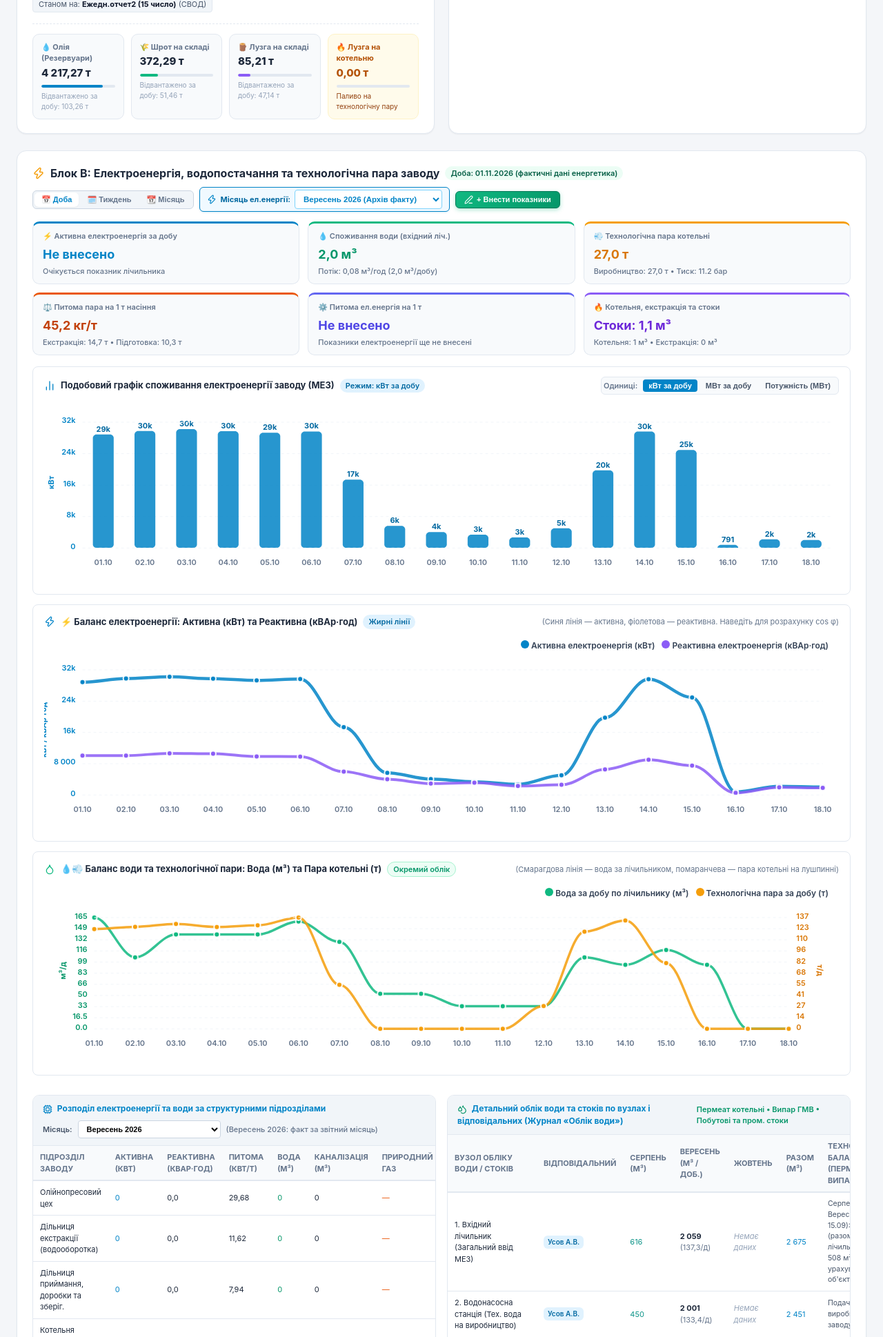
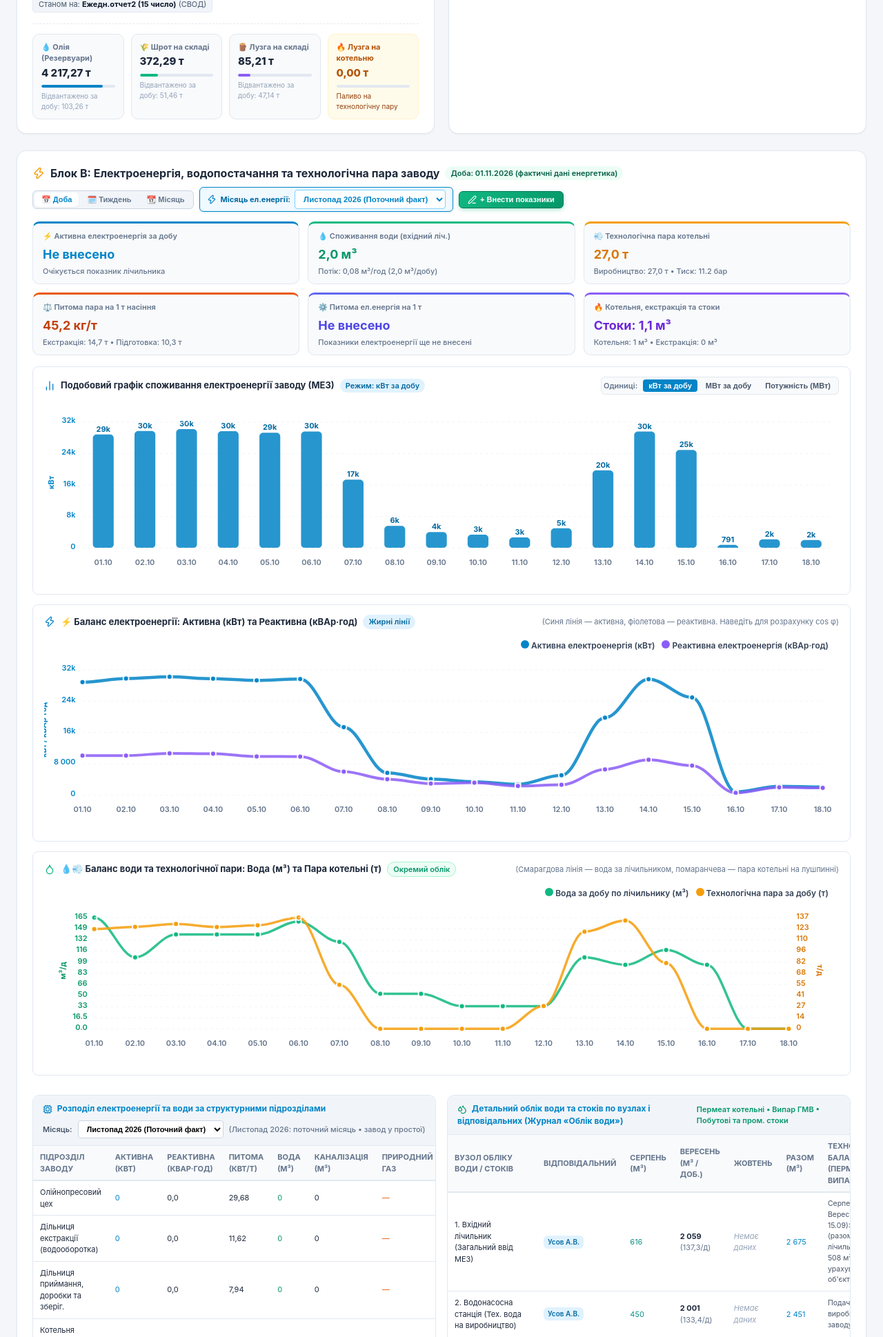
Before and after one commit to bublik3602/Dashbord-Api08, a PHP site: page /zabbix/ in a window 1280 px wide. Shown: the part 2137-4075 px from the top of the page at 69% size. Run offline with PHP 8.4, Linux system fonts and the light colour scheme; the visitor is signed in with stand-in values (Sample User, id 1); data that the repository does not hold is empty; some libraries are stand-ins or nearby versions.

Commit message:
Add November 2026 to Block B energy month selects and fix month timeline binding

```diff
--- a/assets/js/dashboard.js
+++ b/assets/js/dashboard.js
@@ -841,7 +841,7 @@
             };
             const energyMonthSelEl = document.getElementById('energy-month-select');
             const headerMonthSelEl = document.getElementById('energy-header-month-select');
-            const selectedEnergyMonthKey = reversePeriodMap[currentPeriod] || (headerMonthSelEl ? headerMonthSelEl.value : (energyMonthSelEl ? energyMonthSelEl.value : '2026-09'));
+            const selectedEnergyMonthKey = reversePeriodMap[currentPeriod] || (headerMonthSelEl ? headerMonthSelEl.value : (energyMonthSelEl ? energyMonthSelEl.value : '2026-11'));
 
             if (headerMonthSelEl && selectedEnergyMonthKey) headerMonthSelEl.value = selectedEnergyMonthKey;
             if (energyMonthSelEl && selectedEnergyMonthKey) energyMonthSelEl.value = selectedEnergyMonthKey;
--- a/includes/metrics_calculator.php
+++ b/includes/metrics_calculator.php
@@ -1664,11 +1664,12 @@
 
                     // 2. Період: МІСЯЦЬ / ЖОВТЕНЬ
                     if ($period === 'month' || $period === 'month_oct' || $period === 'season') {
-                        $daysCnt = max(1, count($manualEntries));
-
-                        $powList = array_values(array_filter(array_map(fn($e) => isset($e['power_kwh']) && $e['power_kwh'] !== null && $e['power_kwh'] !== '' ? (float)$e['power_kwh'] : null, $manualEntries), fn($v) => $v !== null));
-                        $watList = array_values(array_filter(array_map(fn($e) => isset($e['water_m3']) && $e['water_m3'] !== null && $e['water_m3'] !== '' ? (float)$e['water_m3'] : null, $manualEntries), fn($v) => $v !== null));
-                        $stmList = array_values(array_filter(array_map(fn($e) => isset($e['steam_t']) && $e['steam_t'] !== null && $e['steam_t'] !== '' ? (float)$e['steam_t'] : null, $manualEntries), fn($v) => $v !== null));
+                        $targetMonthEntries = !empty($octEntries) ? $octEntries : $manualEntries;
+                        $daysCnt = max(1, count($targetMonthEntries));
+
+                        $powList = array_values(array_filter(array_map(fn($e) => isset($e['power_kwh']) && $e['power_kwh'] !== null && $e['power_kwh'] !== '' ? (float)$e['power_kwh'] : null, $targetMonthEntries), fn($v) => $v !== null));
+                        $watList = array_values(array_filter(array_map(fn($e) => isset($e['water_m3']) && $e['water_m3'] !== null && $e['water_m3'] !== '' ? (float)$e['water_m3'] : null, $targetMonthEntries), fn($v) => $v !== null));
+                        $stmList = array_values(array_filter(array_map(fn($e) => isset($e['steam_t']) && $e['steam_t'] !== null && $e['steam_t'] !== '' ? (float)$e['steam_t'] : null, $targetMonthEntries), fn($v) => $v !== null));
 
                         $hasPower = !empty($powList);
                         $hasWater = !empty($watList);
--- a/index.php
+++ b/index.php
@@ -788,8 +788,9 @@
                         <i data-lucide="zap" style="width: 14px; height: 14px; color: #0284c7;"></i>
                         <label for="energy-header-month-select" style="font-size: 11px; font-weight: 700; color: #0369a1; margin: 0; white-space: nowrap;">Місяць ел.енергії:</label>
                         <select id="energy-header-month-select" class="form-select form-select-sm" style="font-size: 11.5px; font-weight: 700; color: #0284c7; padding: 2px 8px; height: 28px; border-radius: 4px; border: 1px solid #7dd3fc; background: #ffffff; cursor: pointer;">
-                            <option value="2026-10">Жовтень 2026 (Поточний факт)</option>
-                            <option value="2026-09" selected>Вересень 2026 (Архів факту)</option>
+                            <option value="2026-11" selected>Листопад 2026 (Поточний факт)</option>
+                            <option value="2026-10">Жовтень 2026 (Архів факту)</option>
+                            <option value="2026-09">Вересень 2026 (Архів факту)</option>
                             <option value="2026-08">Серпень 2026 (ППР)</option>
                             <option value="2026-07">Липень 2026</option>
                             <option value="2026-06">Червень 2026</option>
@@ -907,8 +908,9 @@
                         <div style="display: inline-flex; align-items: center; gap: 8px;">
                             <label for="energy-month-select" style="font-size: 11px; color: #475569; font-weight: 600;">Місяць:</label>
                             <select id="energy-month-select" class="form-select form-select-sm" style="font-size: 11px; padding: 2px 8px; height: 26px; border-radius: 4px; border: 1px solid #cbd5e1; background: #fff; font-weight: 600; cursor: pointer;">
-                                <option value="2026-10">Жовтень 2026 (Поточний факт)</option>
-                                <option value="2026-09" selected>Вересень 2026</option>
+                                <option value="2026-11" selected>Листопад 2026 (Поточний факт)</option>
+                                <option value="2026-10">Жовтень 2026</option>
+                                <option value="2026-09">Вересень 2026</option>
                                 <option value="2026-08">Серпень 2026 (ППР)</option>
                                 <option value="2026-07">Липень 2026</option>
                                 <option value="2026-06">Червень 2026</option>
@@ -918,7 +920,7 @@
                                 <option value="2026-02">Лютий 2026</option>
                                 <option value="2026-01">Січень 2026</option>
                             </select>
-                            <span id="energy-month-subtext" style="font-size: 11px; color: #64748b; font-weight: 500;">(Вересень 2026: факт за звітний місяць)</span>
+                            <span id="energy-month-subtext" style="font-size: 11px; color: #64748b; font-weight: 500;">(Листопад 2026: поточний місяць • завод у простої)</span>
                         </div>
                     </summary>
                     <div class="season-monthly-table-wrap" style="max-height: 440px; overflow-y: auto;">
```
